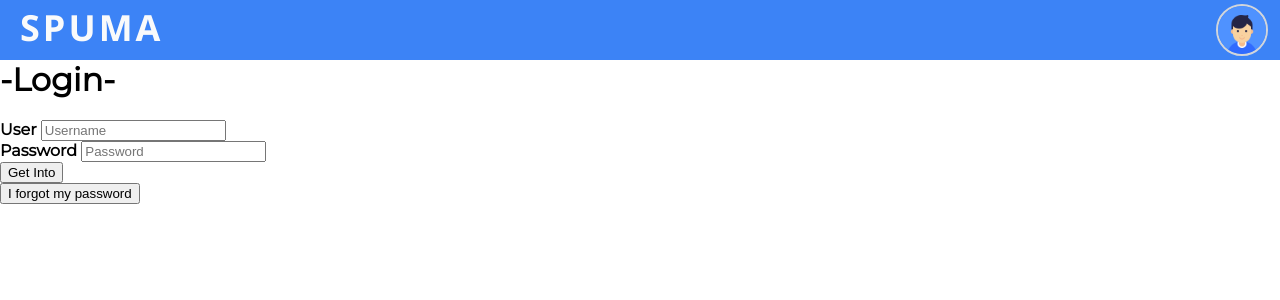
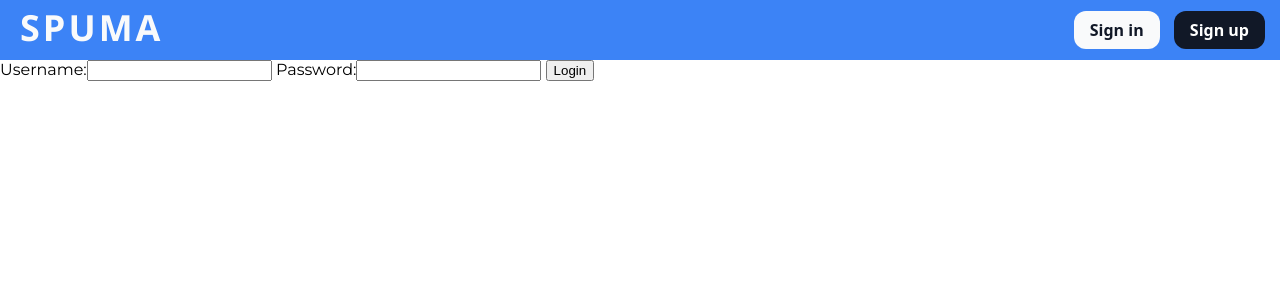
Before and after one commit to dani-lp/projectSPUMA, a Django app: page /spumAPP/login in a window 1280 px wide. Shown: the top 300 px of the page. Run offline with Django 3.2, Linux system fonts and the light colour scheme.

Commit message:
Login Funcional

```diff
--- a/spumAPP/templates/login.html
+++ b/spumAPP/templates/login.html
@@ -1,25 +1,7 @@
 {% extends "base.html" %} {% load static %} {% block content %}
- <!-- TODO csrf_token -->
-<form id=login action="{% url 'index' %}" method="post">
+<form action="{% url 'login' %}" method="post">
     {% csrf_token %}
-    <h1>-Login-</h1>
-    <div>
-        <label id="lablusreg" for="userReg"><b>User</b></label>
-        <input id="userReg" type="text" placeholder="Username" name="uname" required>
-    </div>
-
-    <div>
-        <label id="lablpasreg" for="passReg"><b>Password</b></label>
-        <input id="passReg" type="password" placeholder="Password" name="psw" required>
-    </div>
-
-    <div>
-        <button id=registerbutton type="submit">Get Into</button>
-    </div>
-
-    <div>
-        <button id=pswForgottenButton type="submit">I forgot my password</button>
-    </div>
+	{{ login_form }}
+    <input type="submit" value="Login">
 </form>
-
 {% endblock %}
--- a/spumAPP/views.py
+++ b/spumAPP/views.py
@@ -1,6 +1,6 @@
 from django.contrib.auth.models import AnonymousUser
 from django.http import HttpResponse
-from .forms import RegisterForm
+from .forms import LoginForm, RegisterForm
 from django.contrib.auth import logout as django_logout
 from django.contrib.auth import authenticate
 from django.contrib.auth import login as django_login
@@ -12,7 +12,7 @@ from django.shortcuts import render, redirect
 def index(request):
     loggedIn = request.user.is_anonymous
     isLanding = True
-    print('LOGGED:' + request.user)
+    #print('LOGGED:' + request.user)
     context = {
         'loggedIn': loggedIn,
         'isLanding': isLanding,
@@ -39,7 +39,20 @@ def register(request):
     return render(request, "register.html", context)
 
 def login(request):
-    context = { 'loggedIn': False }
+    if request.method == 'POST':
+        login_form = LoginForm(request.POST)
+        if login_form.is_valid():
+            username = request.POST['username']
+            password = request.POST['password']
+            user = authenticate(request, username=username, password=password)
+            if user is not None:
+                django_login(request, user)
+                return redirect('index')
+            else:
+                print('InvalidUser')
+    else:
+        login_form = LoginForm()
+    context = {'login_form' : login_form}
     return render(request, "login.html", context)
 
 
```
